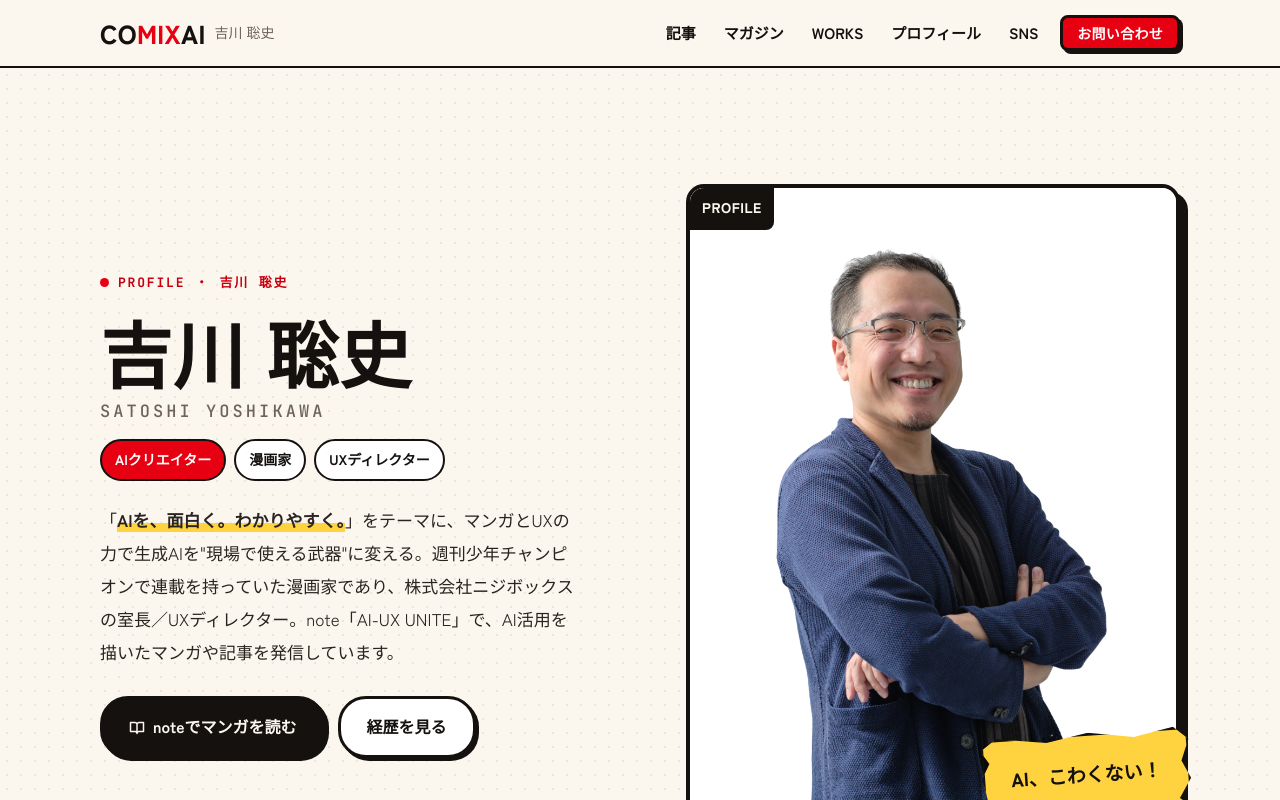
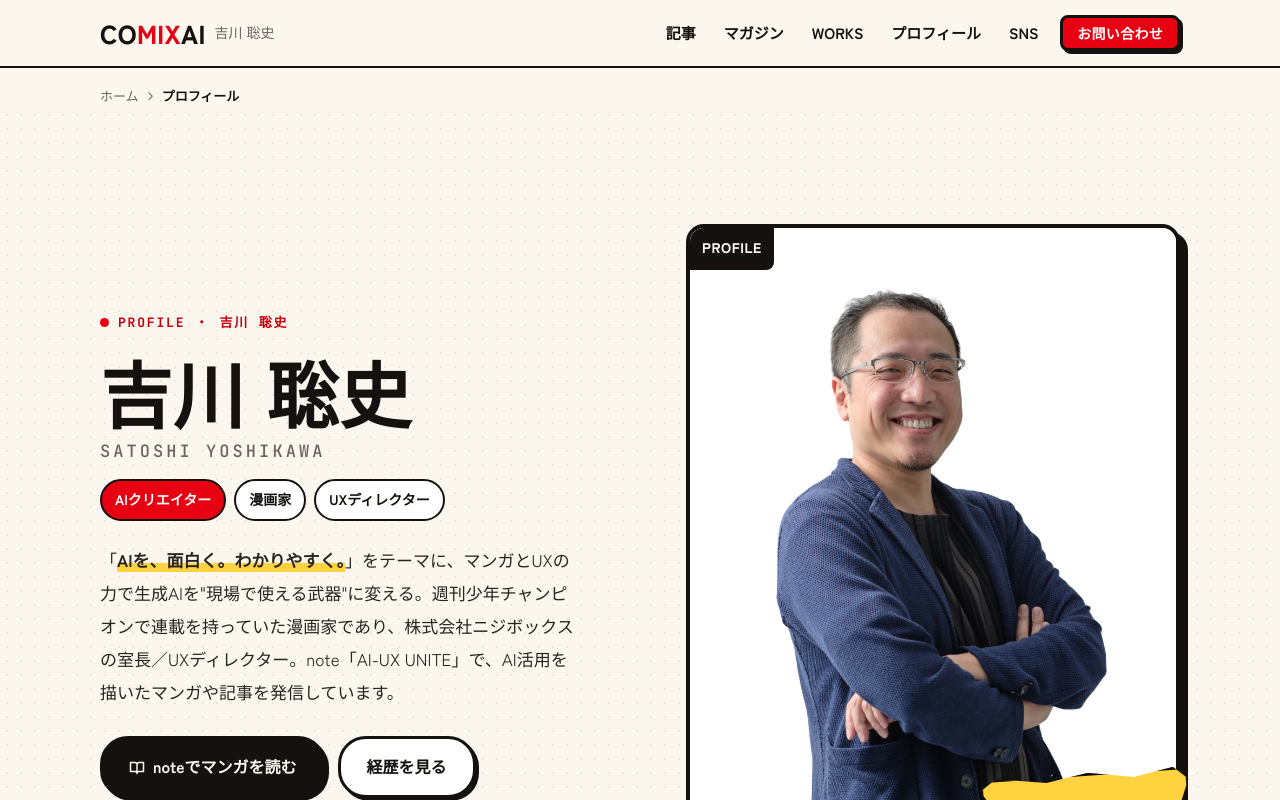
Before and after one commit to satoshi-yoshikawa51/aiux-official, a Next.js app: page /profile in a window 1280 px wide. Shown: the top 800 px of the page. Built offline with nearby package versions, Linux system fonts and the light colour scheme; a web font is replaced by a local one.

Commit message:
feat: add visible breadcrumb to /profile for consistency with JSON-LD (#12)
/manga・/worksと同じBreadcrumb部品をプロフィールページにも追加し、
BreadcrumbList構造化データと表示内容を一致させる。

```diff
--- a/src/app/profile/page.tsx
+++ b/src/app/profile/page.tsx
@@ -1,5 +1,6 @@
 import type { Metadata } from "next";
 import { Nav, Footer } from "../site-chrome";
+import { Breadcrumb } from "../site-ui";
 import { PROFILE_BODY } from "./body";
 import { PROFILE_JSONLD } from "./jsonld";
 import "./profile.css";
@@ -39,6 +40,7 @@ export default function ProfilePage() {
   return (
     <div style={{ background: "var(--paper-50)", minHeight: "100vh" }}>
       <Nav home={false} />
+      <Breadcrumb trail={[{ name: "ホーム", href: "/" }, { name: "プロフィール" }]} />
       <div dangerouslySetInnerHTML={{ __html: PROFILE_BODY }} />
       <Footer />
       <script type="application/ld+json" dangerouslySetInnerHTML={{ __html: PROFILE_JSONLD }} />
```
